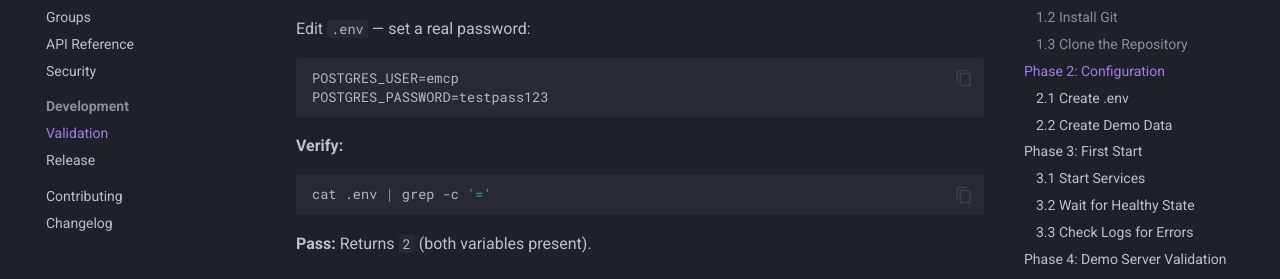
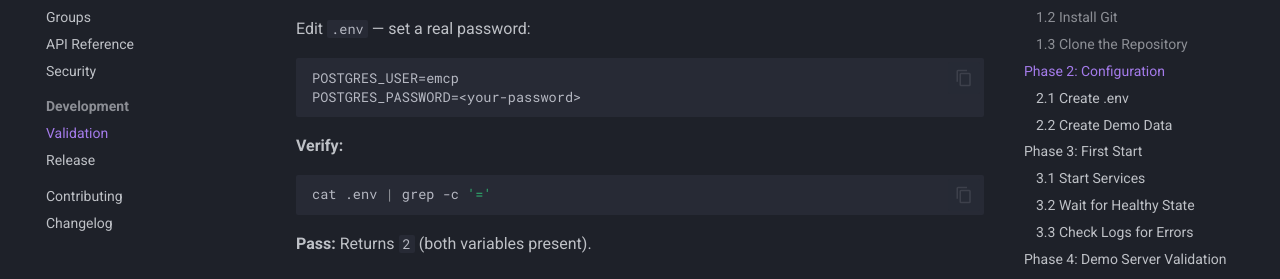
Before and after one commit to IMUR/eMCP, an MkDocs documentation site: the page built from docs/development/validation.md, in a window 1280 px wide and 900 px high, scrolled down 1359 px. Shown: the part 172-451 px from the top of the window. Built offline with MkDocs 1.6.1 and Material for MkDocs 9.7.7, drawn with Linux system fonts in a browser that asks for light colours; comment, search, counter and statistics services are not loaded.

Commit message:
chore: add .dockerignore files and remove test password from docs
- Add root .dockerignore to exclude docs, .git, data dirs from gateway build context
- Add emcp-manager/.dockerignore to exclude __pycache__ and .env
- Replace hardcoded test password in validation.md with placeholder

Co-Authored-By: Claude Opus 4.6 <noreply@anthropic.com>

````diff
--- a/docs/development/validation.md
+++ b/docs/development/validation.md
@@ -70,7 +70,7 @@ Edit `.env` — set a real password:
 
 ```
 POSTGRES_USER=emcp
-POSTGRES_PASSWORD=testpass123
+POSTGRES_PASSWORD=<your-password>
 ```
 
 **Verify:**
````
Also changed, not shown: 2 other files.
